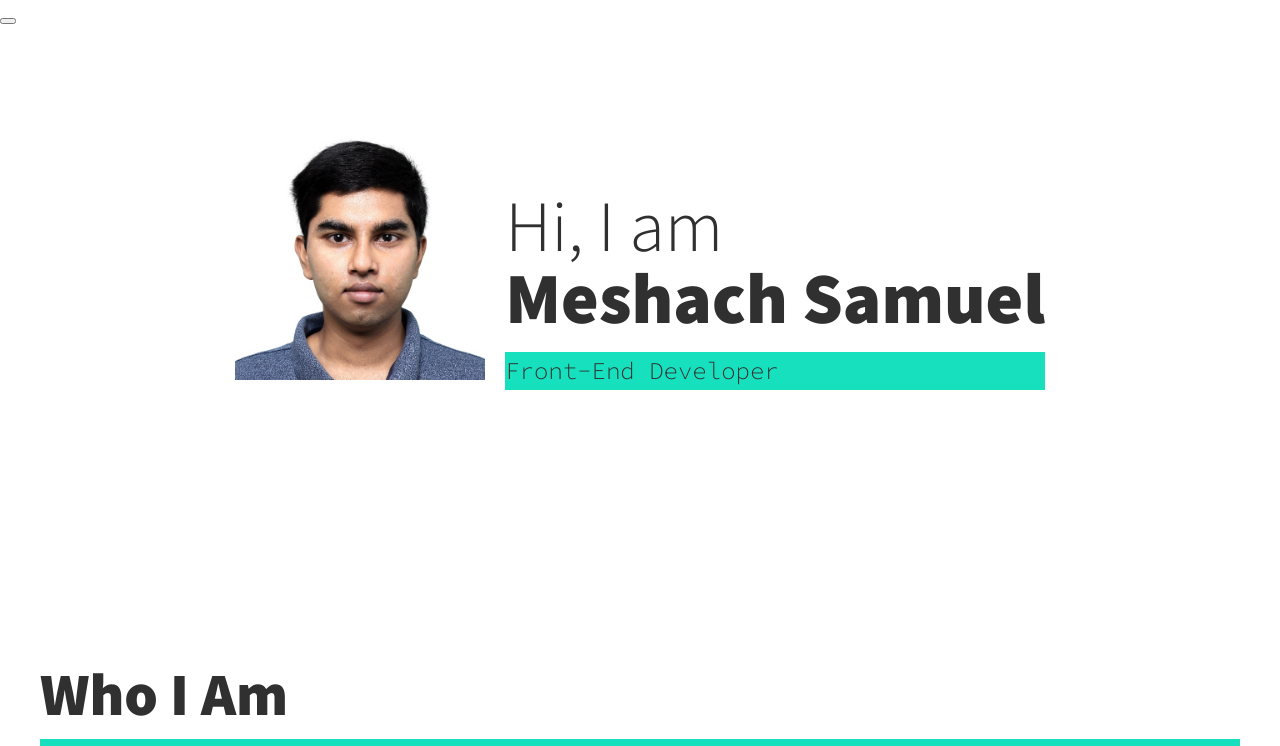
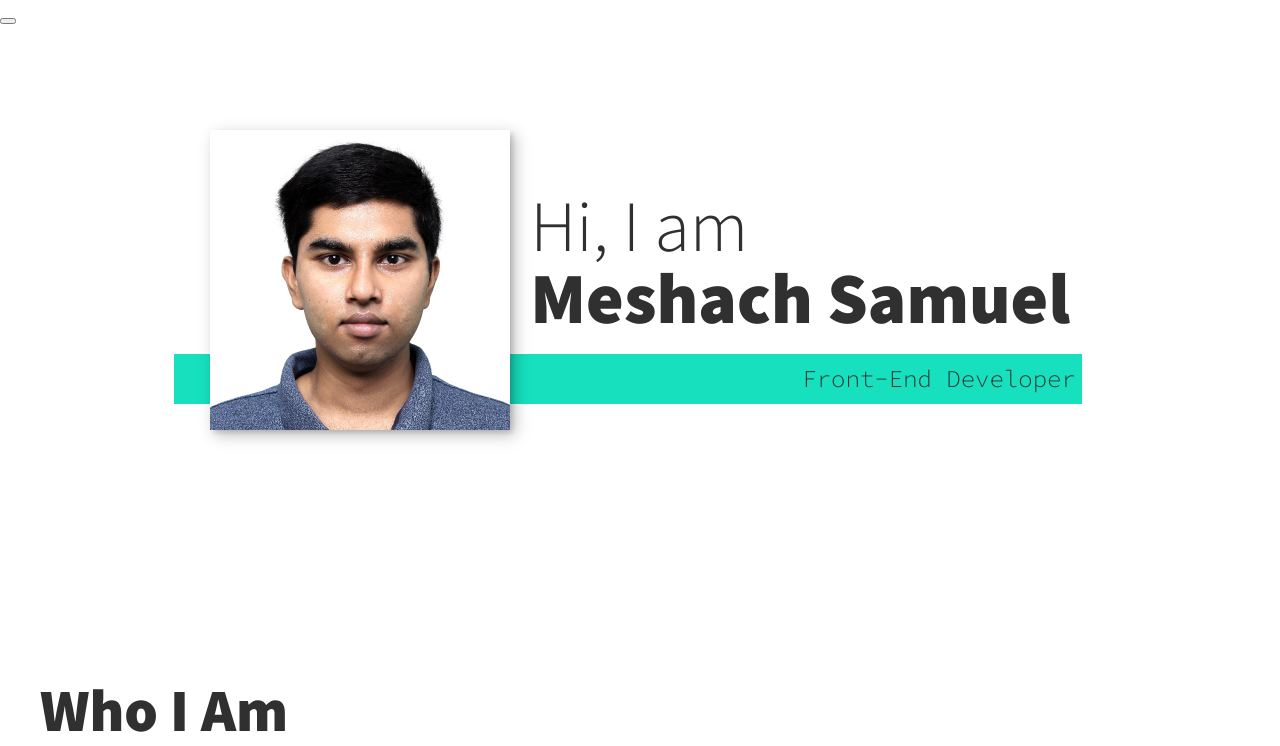
Before and after one commit to MESHach12345/Website-Portfolio, a plain HTML site: page index.html in a window 1280 px wide. Shown: the part 34-780 px from the top of the page. Drawn offline with Linux system fonts and the light colour scheme.

Commit message:
Completed the Intro Section

```diff
--- a/css/style.css
+++ b/css/style.css
@@ -21,6 +21,9 @@
     --fs-h1: 2.25rem;
     --fs-h3: 1.25rem;
     --fs-body: 1rem;
+
+    --bs: 0.25em 0.25em 0.75em rgba(0, 0, 0, 0.25),
+          0.125em 0.125em 0.25em rgba(0, 0, 0, 0.15);
 }
 
 @media (min-width: 800px) {
@@ -89,8 +92,10 @@ h3{
 
 }
 
-.section__subtitle--intro, .section__subtitle--about {
+.section__subtitle--intro,
+.section__subtitle--about {
     background: var(--clr-accent);
+    padding: 0.25em;
     font-family: var(--ff-secondary);
     margin-bottom: 1em;
 }
@@ -103,6 +108,10 @@ nav{
 
 .intro {
     position: relative;
+}
+
+.intro__img{
+    box-shadow: var(--bs);
 }
 
 @media (min-width: 600px) {
@@ -119,10 +128,18 @@ nav{
 
     .intro__img{
         grid-area: img;
-        min-width: 250px;
+        min-width: 300px;
+        position: relative;
+        z-index: 2;
     }
 
     .section__subtitle--intro{
         align-self: start;
+        grid-column: -1/1;
+        grid-row: 2;
+        text-align: right;
+        position: relative;
+        left: -1.5em;
+        width: calc(100% + 1.5em);
     }
 }
--- a/index.html
+++ b/index.html
@@ -48,7 +48,7 @@
             <p></p>
         </div>
 
-        <img src="/Images/Profile.jpg" alt="Another Picture of Me">
+        <img src="/Images/Group Photo.png" alt="Another Picture of Me">
     </section>
 
     <!-- What I do -->
```
Also changed, not shown: 1 other file.
